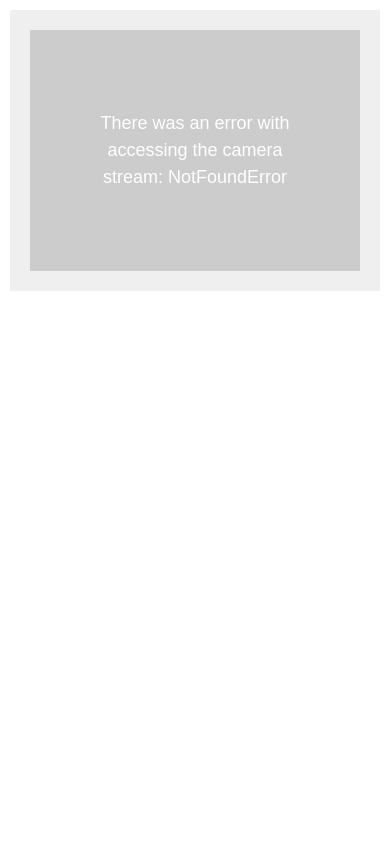
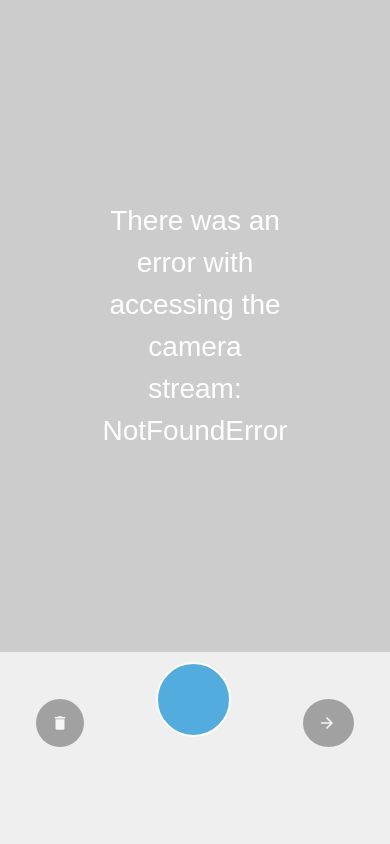
Before and after one commit to kristielim/snapling, a Flask app: page / in a window 390 px wide. Run offline with Flask 2, Linux system fonts and the light colour scheme; some libraries are stand-ins or nearby versions.

Commit message:
Optimized page 1 for mobile

```diff
--- a/static/styles.css
+++ b/static/styles.css
@@ -21,15 +21,16 @@ h3{
 
 
 .container{
-    max-width: 1000px;
-    margin: 50px auto;
-    padding: 20px;
+    /*min-width: 100%;
+    max-width: 1000px;*/
+    /*width: 100%;*/
+    height: 100vh;
     background-color: #efefef;
 }
 
-.app{
-    min-width: 100%;
-}
+/*.app{
+    height: 50%;
+}*/
 
 .app #start-camera{
     display: none;
@@ -46,7 +47,9 @@ h3{
 
 .app video#camera-stream{
     display: none;
-    width: 100%;
+    width: 100vw;
+    height: 87vh;
+    object-fit: fill;
 }
 
 .app img#snap{
@@ -69,7 +72,7 @@ h3{
 }
 
 .app .controls{
-    position: absolute;
+    /*position: absolute;*/
     top: 0;
     left: 0;
     width: 100%;
@@ -79,11 +82,12 @@ h3{
     display: flex;
     align-items: flex-end;
     justify-content: space-between;
-    padding: 30px;
-    display: none;
+    /*padding: 30px;*/
 }
 
 .app .controls a{
+    display: block;
+    margin: 0 auto;
     border-radius: 50%;
     color: #fff;
     background-color: #111;
@@ -129,17 +133,19 @@ h3{
 .app #error-message.visible
 {
     display: block;
+    object-fit: fill;
 }
 
 .app .controls.visible{
     display: flex;
+    align-items: center;
 }
 
 .button {
 
-        height: 100px;
+        height: 75px;
 
-        width: 100px;
+        width: 75px;
 
         margin: 10px auto;
 
@@ -173,7 +179,7 @@ h3{
 
 
 
-@media(max-width: 1000px){
+/*@media{
     .container{
         margin: 40px;
     }
@@ -189,10 +195,10 @@ h3{
     .app .controls #take-photo i{
         font-size: 24px;
     }
-}
+}*/
 
 
-@media(max-width: 600px){
+/*@media(max-width: 600px){
     .container{
         margin: 10px;
     }
@@ -209,4 +215,4 @@ h3{
     .app .controls #take-photo i{
         font-size: 18px;
     }
-}
+}*/
--- a/templates/ind.html
+++ b/templates/ind.html
@@ -30,7 +30,7 @@
     <div class="controls">
         <a href="#" id="delete-photo" title="Delete Photo" class="disabled"><i class="material-icons">delete</i></a>
         <button class="button" href="#" id="take-photo" title="Take Photo"></button>
-        <a href="#" id="next" download="snap.png" title="Save Photo" class="disabled"><i class="material-icons">arrow_forwards</i></a>
+        <a href="#" id="next" download="snap.png" title="Save Photo" class="disabled" style="padding-right:0px"><i class="material-icons">arrow_forwards</i></a>
     </div>
 
     <!-- Hidden canvas element. Used for taking snapshot of video. -->
```
